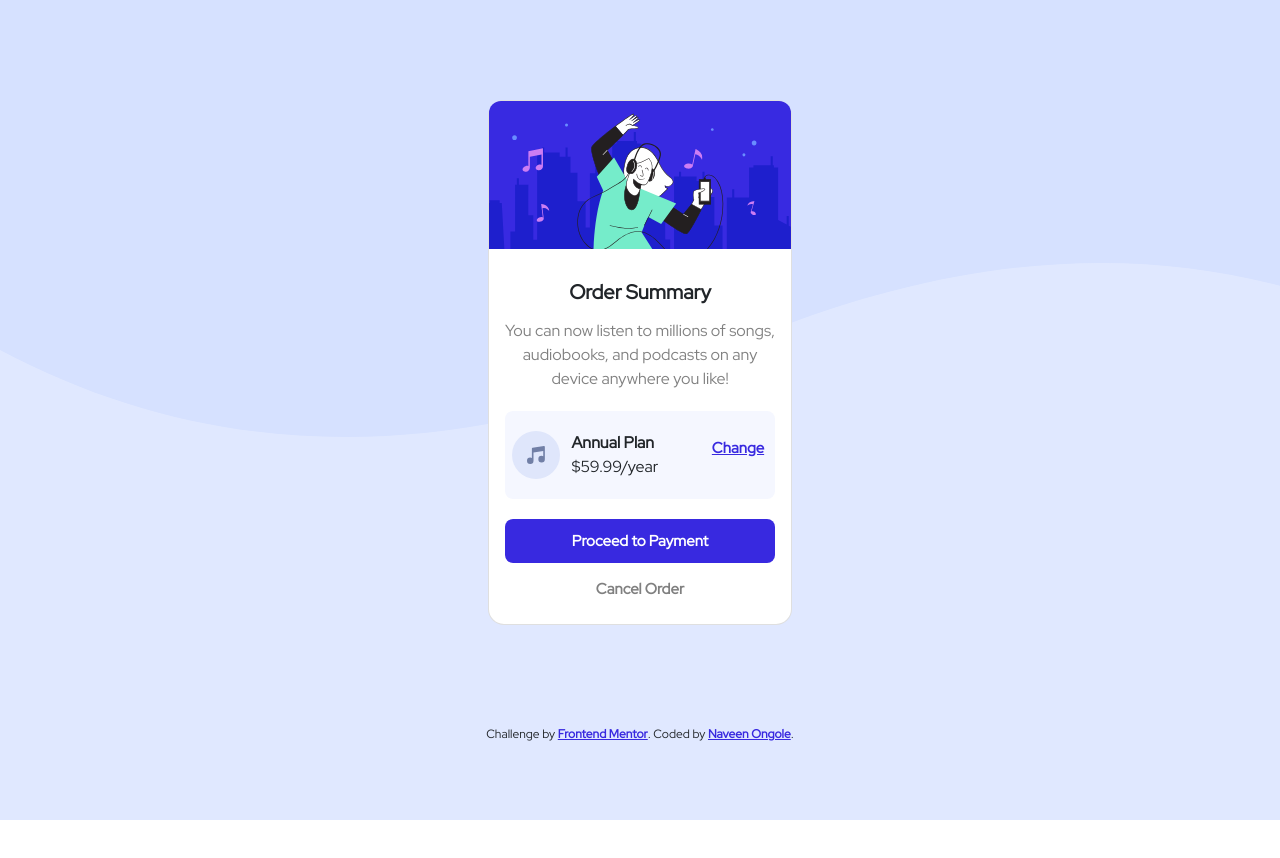
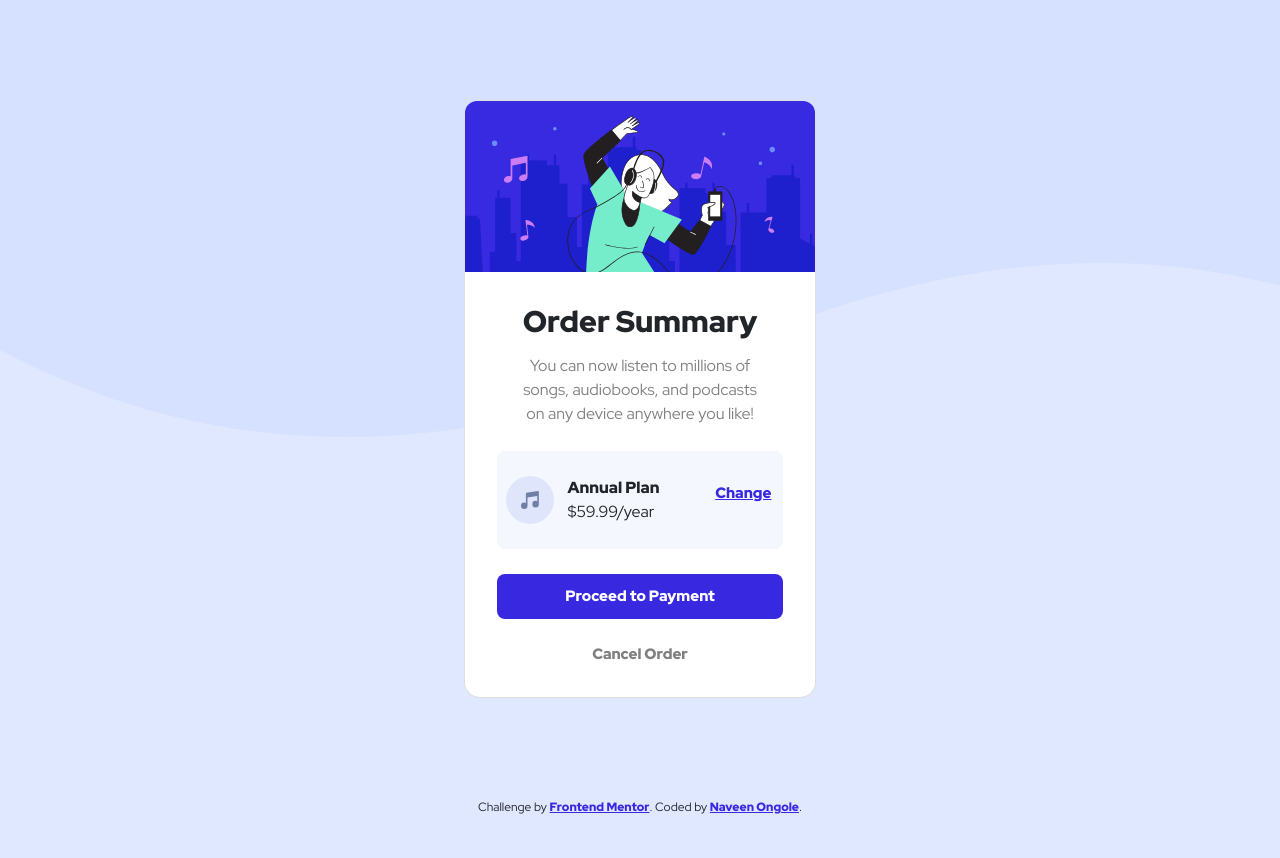
Before and after one commit to Naveen39O/OrderSummary, a plain HTML site: page index.html in a window 1280 px wide. Before the commit the page ends 820 px from the top, so only its background shows below. Drawn offline with nearby package versions, Linux system fonts and the light colour scheme.

Commit message:
corrected fonts link, improved design to match with challenge

```diff
--- a/Styles/styles.css
+++ b/Styles/styles.css
@@ -13,7 +13,7 @@ body{
 }
 .background-img-bottom{
   background-color: #e0e8ff;
-  height: 760px;
+  height: 820px;
   left: 0;
   position: absolute;
   transform: rotate(180deg);
@@ -23,7 +23,7 @@ body{
 
 @media (min-width: 375px) {
   .card {
-    width: 19rem;
+    width: 22rem;
     margin: 40px auto;
     border-radius: 1rem;
   }
@@ -56,20 +56,27 @@ body{
   border-radius: 1rem;
 }
 
+.card-body{
+  padding-left: 2rem;
+  padding-right: 2rem;
+}
+
 .container{
   border-radius: 0.5rem;
-  margin: 20px 0;
-  padding: 20px 0;
+  margin: 25px 0;
+  padding: 25px 0;
   background-color: hsl(225, 100%, 98%) ;
 }
 
 .card-title{
+  font-size: 30px;
   font-weight: 900;
   margin: 15px 0;
 }
 
 .card-text{
   font-size: 16px;
+  margin: auto 20px;
   color: grey;
 }
 
@@ -106,6 +113,7 @@ body{
   font-size: 15px;
   font-weight: bold;
   color: grey;
+  padding: 15px;
 }
 
 .attribution{
--- a/index.html
+++ b/index.html
@@ -20,7 +20,8 @@
   <!-- link to font family used -->
   <link rel="preconnect" href="https://fonts.googleapis.com">
   <link rel="preconnect" href="https://fonts.gstatic.com" crossorigin>
-  <link href="https://fonts.googleapis.com/css2?family=Red+Hat+Display&display=swap" rel="stylesheet">
+  <link href="https://fonts.googleapis.com/css2?family=Red+Hat+Display:wght@400;900&display=swap" rel="stylesheet">
+
 </head>
 
 <body>
```
